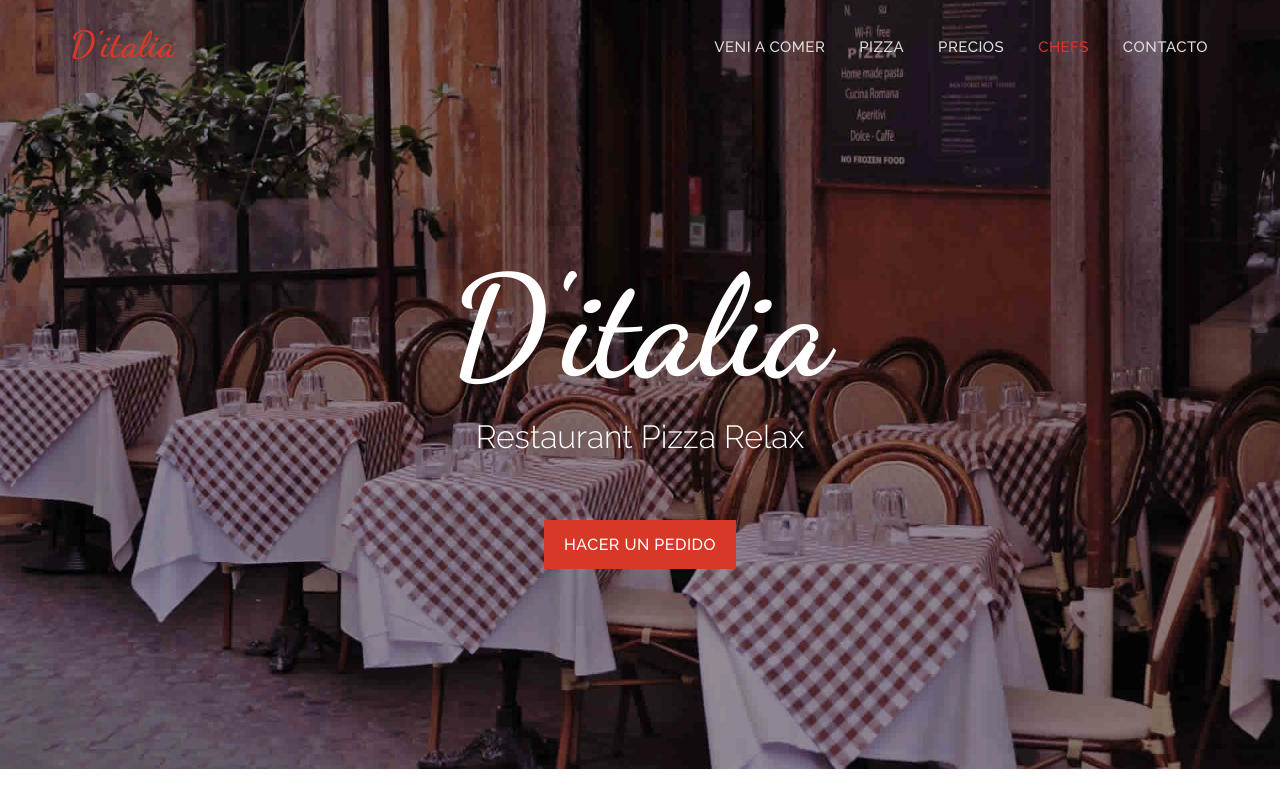
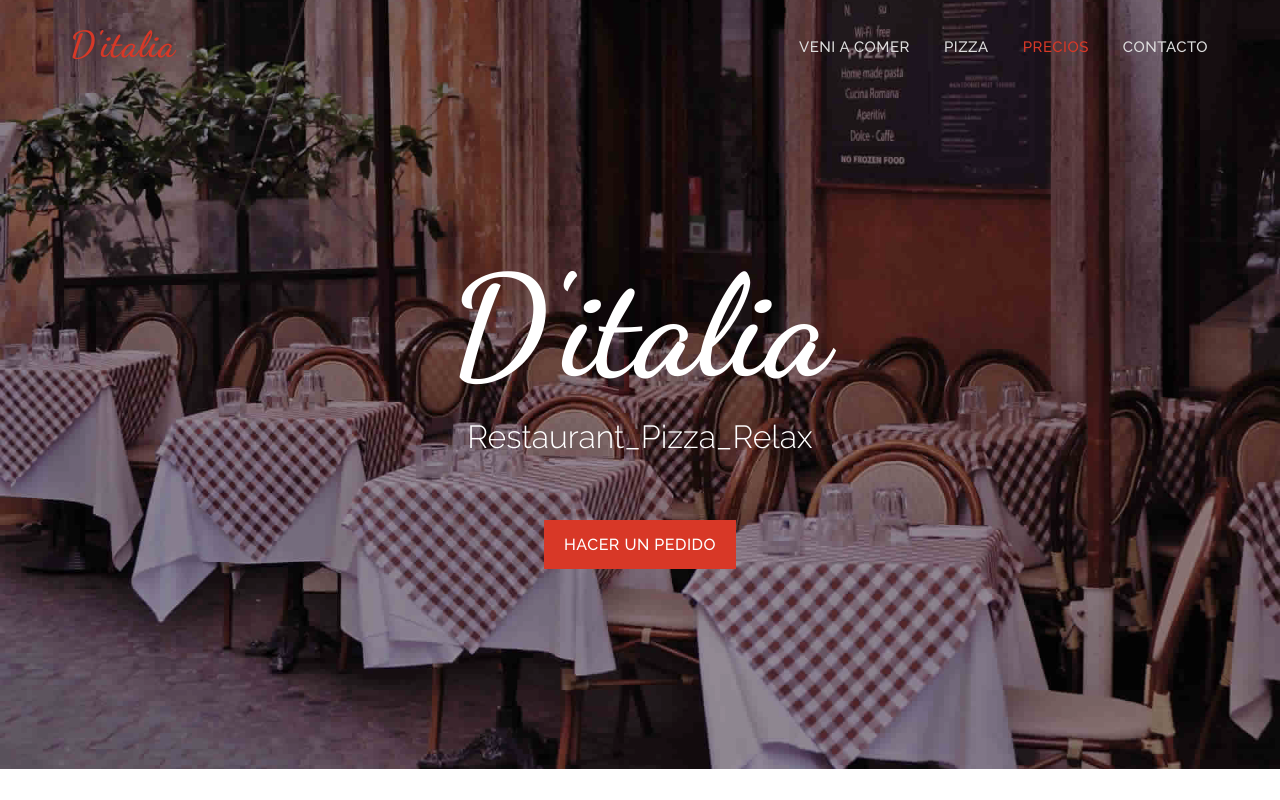
Before and after one commit to manucastelnovo/leo, a plain HTML site: page index.html in a window 1280 px wide. Shown: the top 800 px of the page. Drawn offline with Linux system fonts and the light colour scheme.

Commit message:
entrega final

```diff
--- a/css/style.css
+++ b/css/style.css
@@ -156,6 +156,7 @@ a:focus, .btn:focus, .btn:active:focus, .btn.active:focus, .btn.focus, .btn:acti
 	text-transform: uppercase;
 	color: #fff;
 	background-color: #d83827;
+	/*background-color: #d83827;*/
 	border: 0;
 	padding: 14px 20px;
 	margin: 0;
--- a/index.html
+++ b/index.html
@@ -69,7 +69,7 @@
         <li><a href="#about" class="page-scroll">Veni a comer</a></li>
         <li><a href="#portfolio" class="page-scroll">Pizza</a></li>
         <li><a href="#restaurant-menu" class="page-scroll">Precios</a></li>
-        <li><a href="#team" class="page-scroll">Chefs</a></li>
+        <!--<li><a href="#team" class="page-scroll">Chefs</a></li>-->
         <li><a href="#call-reservation" class="page-scroll">Contacto</a></li>
       </ul>
     </div>
@@ -84,7 +84,7 @@
         <div class="row">
           <div class="intro-text">
             <h1>D'italia</h1>
-            <p>Restaurant   Pizza   Relax</p>
+            <p>Restaurant_Pizza_Relax</p>
             <a href="#portfolio" class="btn btn-custom btn-lg page-scroll">Hacer un pedido</a> </div>
         </div>
       </div>
@@ -244,7 +244,7 @@
           <p>Empresa ubicada en hohenau, D'italia es una pizzeria de alta cocina, comprometidos con el buen sabor elaboramos nuestros productos con recetas nativas de italia</p>
           <h3>Delivery</h3>
           <p class="wha">Tambien poder realizar pedidos por medio del Whatsapp de nuestra pagina.
-          <a href="http://wa.me/595985267883" class="btn btn-custom btn-lg page-scroll">Whatsapp</a> </div>
+          <a href="//wa.me/595983597922?text=Quiero realizar un pedido" class="btn btn-custom btn-lg page-scroll">Whatsapp</a> </div>
           </p>
 
         </div>
```
